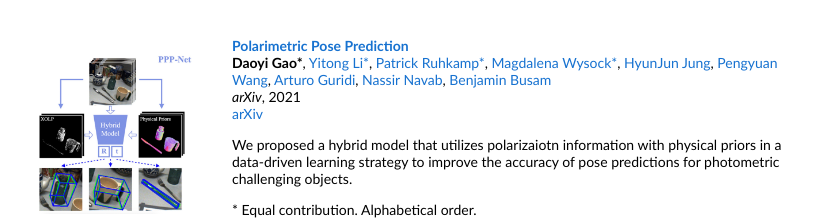
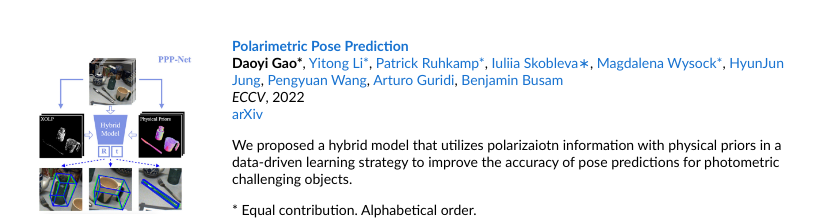
Before and after one commit to DaoyiG/DaoyiG.github.io, a plain HTML site: page index.html in a window 1280 px wide. Shown: the part 354-574 px from the top of the page, without its empty margins (228-1049 px from the left). Drawn offline with Linux system fonts and the light colour scheme.

Commit message:
update ppp

```diff
--- a/index.html
+++ b/index.html
@@ -90,16 +90,16 @@
                   <strong>Daoyi Gao*</strong>,
                   <a href=""> Yitong Li*</a>,
                   <a herf="http://campar.in.tum.de/Main/PatrickRuhkamp">Patrick Ruhkamp*</a>,
+                  <a href=""> Iuliia Skobleva∗</a>,
                   <a href="">Magdalena Wysock*</a>,
                   <a href="">HyunJun Jung</a>,
                   <a href="">Pengyuan Wang</a>,
                   <a href="">Arturo Guridi</a>,
-                  <a href="https://www.in.tum.de/campar/members/cv-nassir-navab/nassir-navab/">Nassir Navab</a>,
                   <a href="https://www.in.tum.de/campar/members/benjamin-busam/">Benjamin Busam</a>
                   <br>
-                  <em>arXiv</em>, 2021
+                  <em>ECCV</em>, 2022
                   <br>
-                  <!-- <a href="https://daoyig.github.io/attention_meets_geometry/">project page</a> / -->
+                  <!-- <a href="https://daoyig.github.io/PPPNet/">project page</a> / -->
                   <a href="https://arxiv.org/abs/2112.03810">arXiv</a>
                   <!-- <a href="data/tcd.txt">bibtex</a> / -->
                   <!-- <a href="https://github.com/DaoyiG/TC-Depth">code</a> -->
```
